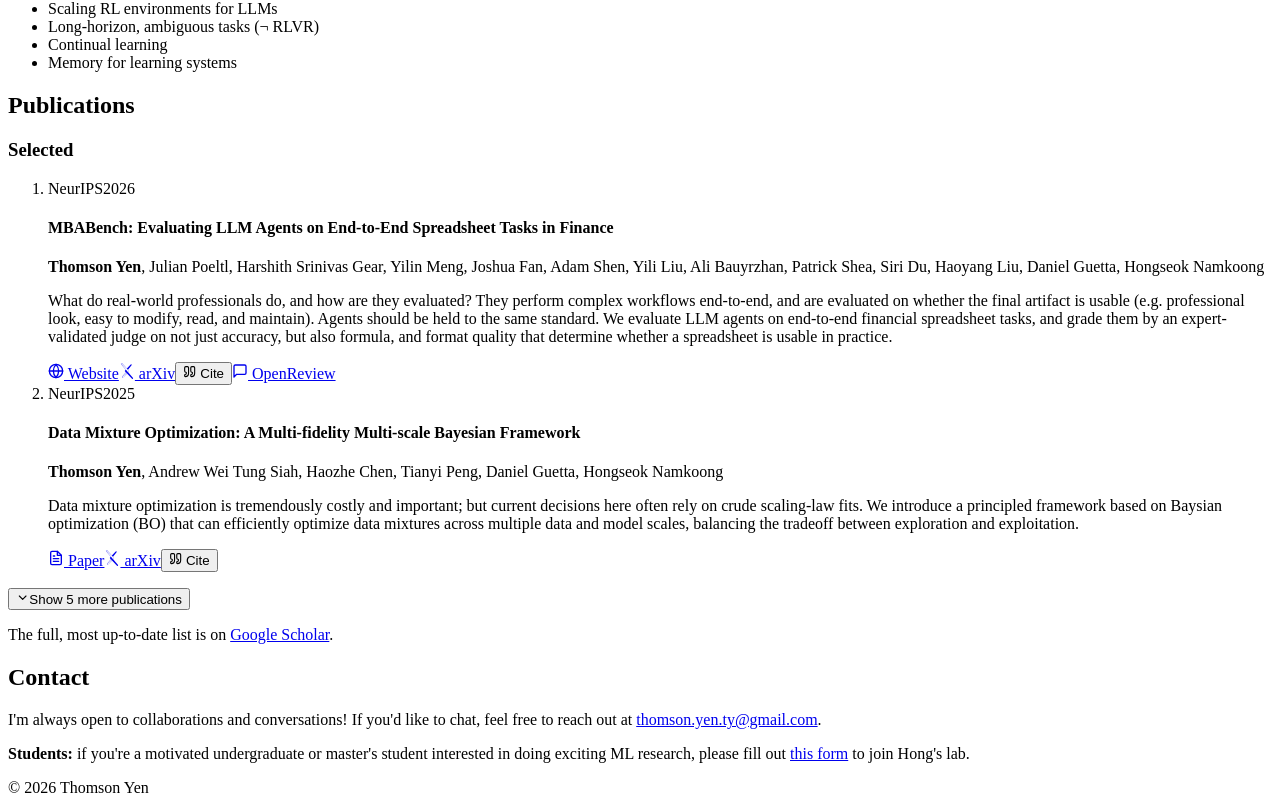
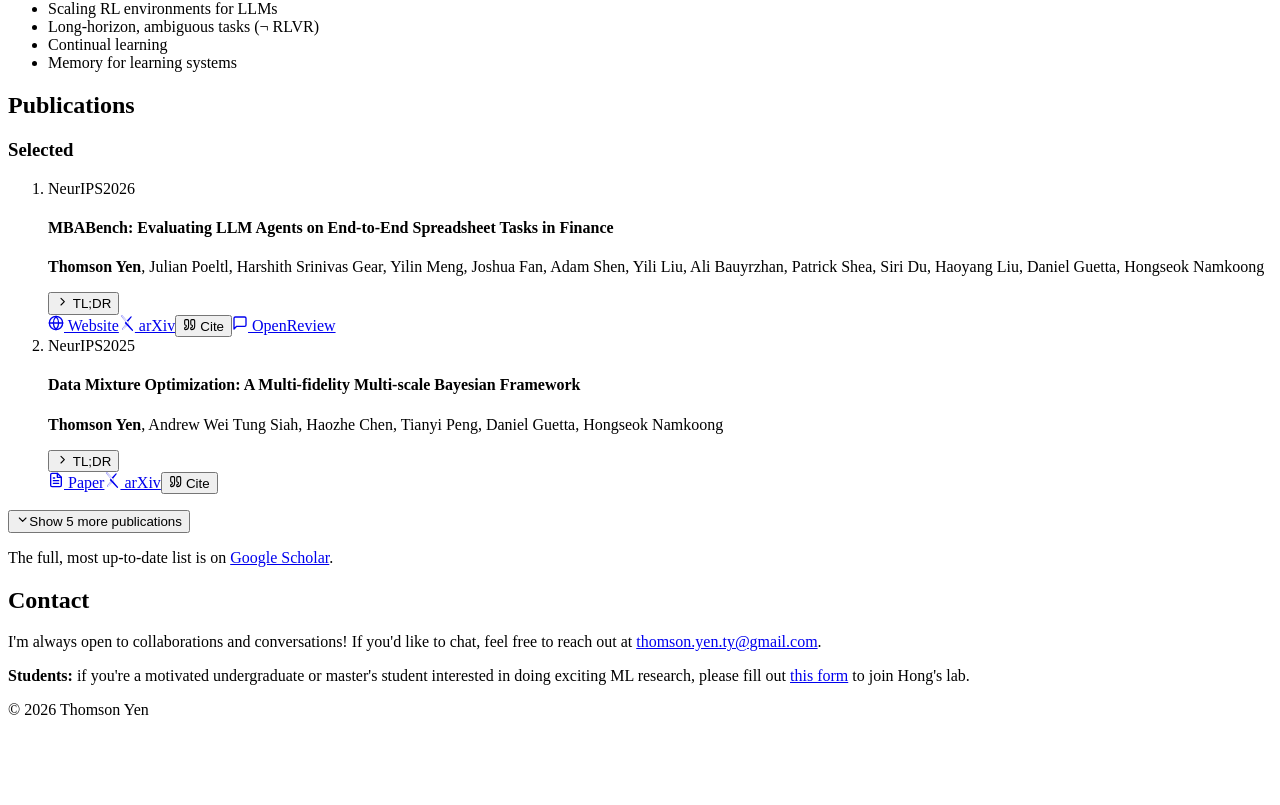
Before and after one commit to ThomsonYen/ThomsonYen.github.io, a React (Vite) app: page / in a window 1280 px wide. Shown: the part 801-1606 px from the top of the page. After the commit the page ends 1528 px from the top, so only its background shows below. Built offline with nearby package versions, Linux system fonts and the light colour scheme; the HTML template or start-up script is replaced by a standard one.

Commit message:
Collapse TL;DR behind a toggle for selected publications too

```diff
--- a/src/components/Publications.tsx
+++ b/src/components/Publications.tsx
@@ -33,8 +33,8 @@ function CopyButton({ text }: { text: string }) {
   )
 }
 
-// `collapsed` hides the TL;DR behind a toggle so long lists stay scannable.
-function PublicationCard({ p, collapsed = false }: { p: Publication; collapsed?: boolean }) {
+// The TL;DR sits behind a toggle so the list stays scannable.
+function PublicationCard({ p }: { p: Publication }) {
   const [showCite, setShowCite] = useState(false)
   const [showSummary, setShowSummary] = useState(false)
 
@@ -54,8 +54,7 @@ function PublicationCard({ p, collapsed = false }: { p: Publication; collapsed?:
             </span>
           ))}
         </p>
-        {collapsed ? (
-          // The toggle sits above the text it reveals, so it never moves when clicked.
+        {/* The toggle sits above the text it reveals, so it never moves when clicked. */}
         <div className="pub__tldr">
           <button
             type="button"
@@ -67,9 +66,6 @@ function PublicationCard({ p, collapsed = false }: { p: Publication; collapsed?:
           </button>
           {showSummary && <p className="pub__tldr-text">{p.summary}</p>}
         </div>
-        ) : (
-          <p className="pub__summary">{p.summary}</p>
-        )}
 
         <div className="pub__links">
           {p.website && (
@@ -158,7 +154,7 @@ export function Publications() {
       {showAll && (
         <ol className="pubs" id="pubs-others" aria-label="Other publications">
           {rest.map((p) => (
-            <PublicationCard key={p.title} p={p} collapsed />
+            <PublicationCard key={p.title} p={p} />
           ))}
         </ol>
       )}
--- a/src/styles.css
+++ b/src/styles.css
@@ -388,15 +388,6 @@ a:hover {
   font-weight: 600;
 }
 
-.pub__summary {
-  margin: 12px 0 0;
-  padding: 10px 14px;
-  border-radius: var(--radius-md);
-  background: var(--bg);
-  color: var(--text-muted);
-  font-size: 0.95rem;
-}
-
 .pub__tldr {
   margin-top: 12px;
   border-radius: var(--radius-md);
```
Also changed, not shown: 1 other file (tests, documents, lock files or other folders). Lines whose indentation alone changed are shown as unchanged.
